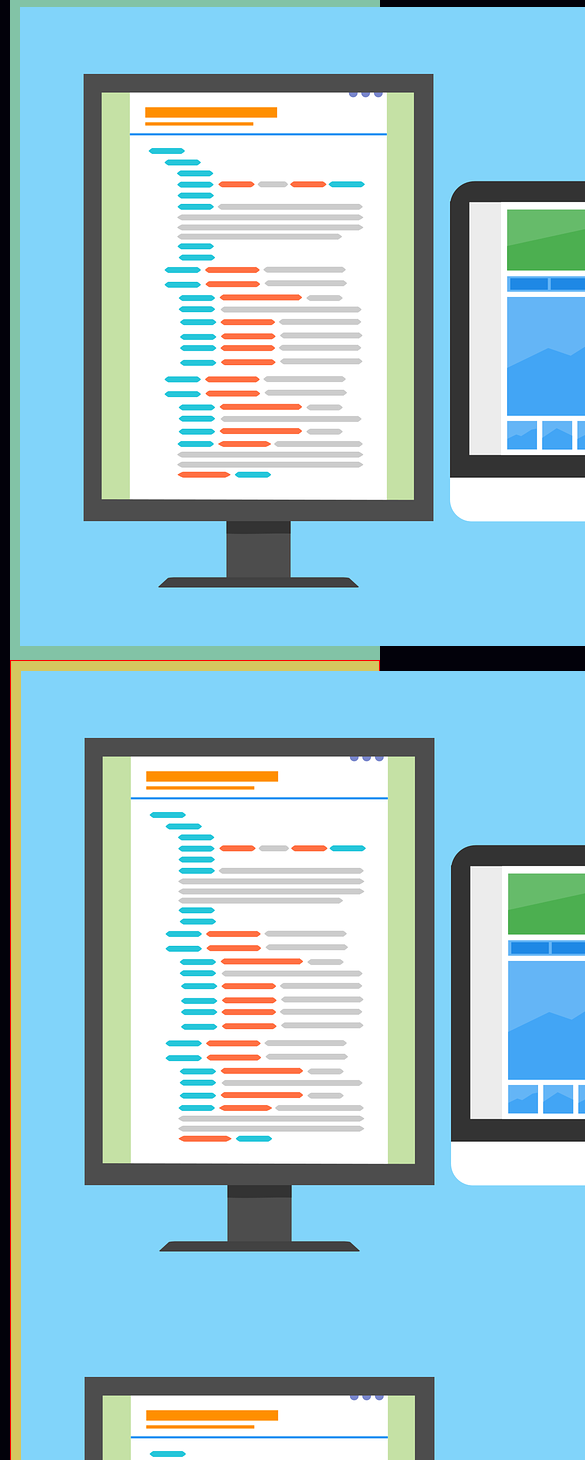
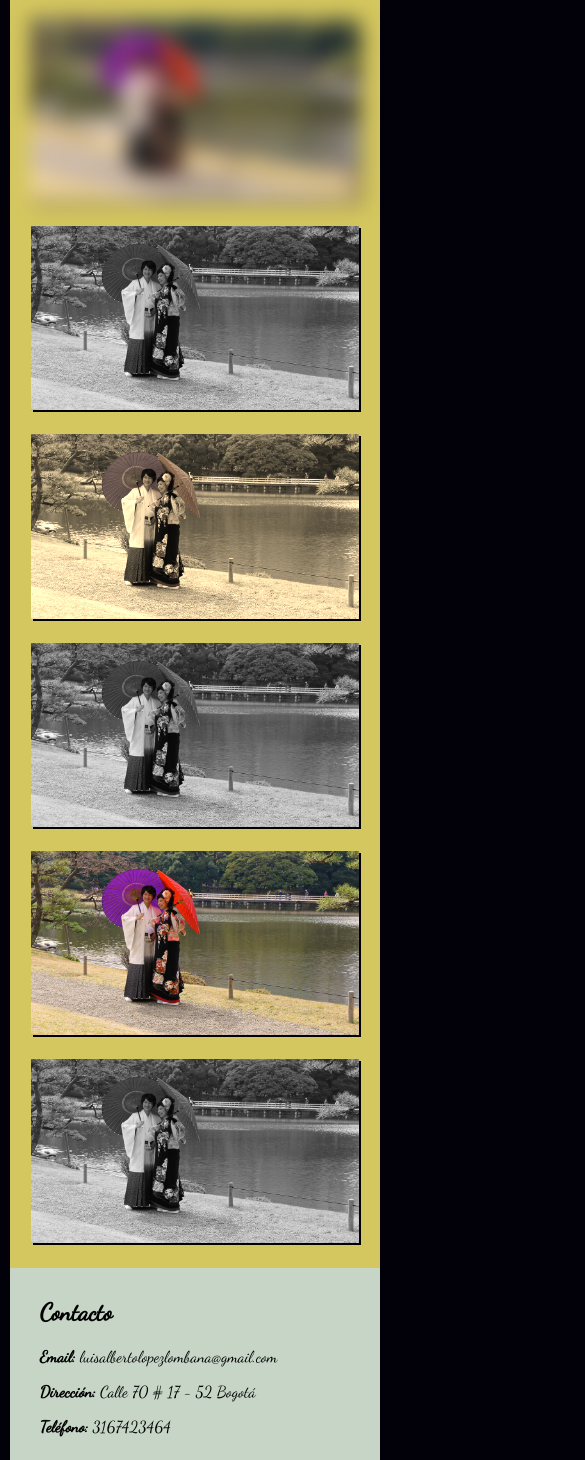
Before and after one commit to LuisAlbertoLopezLombana/EvalCSSyDise-oWebResponsive, a plain HTML site: page secure/retratos.html in a window 390 px wide. Shown: the part 140-1600 px from the top of the page, 585 px wide, since content can reach past the window. Drawn offline with Linux system fonts and the light colour scheme.

Commit message:
Requerimiento 1 - 2 Finalizados. Asignación de filtros a retratos y paisajes

```diff
--- a/css/style.css
+++ b/css/style.css
@@ -77,25 +77,26 @@ body{
   width: 900px;
   display:block;
   margin:auto;
-  animation: ocultarScroll 1.5s;
+  animation: ocultarScroll 4s;
+
 }
 
-/*Animaciones para body y sección de contenido.*/
+/*Animaciones body y sección de contenido.*/
 @-webkit-keyframes ocultarScroll {
-  0% {
-    overflow:hidden;
+  from{
+      overflow:hidden;
   }
-  100%{
-    overflow:auto;
+  to{
+      overflow:auto;
   }
 }
 
 @-webkit-keyframes deslizarVerticalmente {
   0% {
-    transform: translateY(100%);
+    transform: translateY(150%);
   }
-  70% {
-    transform: translateY(-7%);
+  60% {
+    transform: translateY(-5%);
   }
   100%{
     transform: translateY(0%);
@@ -131,10 +132,10 @@ figure[class*= "imagenCentral"] {
 Imagenes Secundarias
 */
 
-#seccImgSecundaria{
+#seccImg{
   padding: 10px 30px 10px 30px;
   background-color:  #d5c75f;
-  border: 1px solid red;
+  border: 1px solid #d5c75f;
   display: flex;
   flex-flow: row wrap;
 }
@@ -188,6 +189,28 @@ figcaption{
 }
 
 
+
+#imagenPaisajeRetrato {
+  text-align: center;
+  margin: 10px ;
+  flex: 1 2 30%;
+}
+
+/*Filtros*/
+
+#imagenPaisajeRetrato:nth-child(1){
+  filter: blur(10px);
+}
+
+#imagenPaisajeRetrato:nth-child(3){
+  filter: sepia(90%);
+}
+
+#imagenPaisajeRetrato:nth-child(2n+0){
+  filter: grayscale(100%);
+}
+
+
 /*
 Pie de página
 */
@@ -223,7 +246,8 @@ Media para dispositivos móviles
   #seccImgCentral{
     padding: 10px;
   }
-  #seccImgSecundaria{
+
+  #seccImg{
     padding: 10px;
   }
 
@@ -234,9 +258,16 @@ Media para dispositivos móviles
   #imagenSecundariaDer{
     margin-left: 0%;
   }
-h1{
-    width: 100%;
-}
+
+  #imagenPaisajeRetrato {
+    text-align: center;
+    margin: 10px ;
+    flex: 1 2 100%;
+  }
+
+  h1{
+      width: 100%;
+  }
 
   nav{
     display: block;
--- a/secure/retratos.html
+++ b/secure/retratos.html
@@ -19,18 +19,30 @@
 					<ul>
 						<li><a href="../index.html">Inicio</a></li>
 						<li><a href="paisajes.html">Paisajes</a></li>
-          <li><a href="retratos.html"  class="nounderline">Retratos</a></li>
+						<li><a href="retratos.html" class="nounderline">Retratos</a></li>
 					</ul>
 				</nav>
 		</header>
 
-  <section id="seccImgCentral">
-	  <img id="imagenCentral" src="../img/disWebCssHtml.png" alt="Diseño web CSS - HTML">
-	</section>
-
-	<section id="seccImgSecundaria">
-	  <img id="imagenSecundariaIzq" src="../img/disWebCssHtml.png" alt="Diseño web CSS - HTML">
-	  <img id="imagenSecundariaDer" src="../img/disWebCssHtml.png" alt="Diseño web CSS - HTML">
+	<section id="seccImg">
+		<figure id="imagenPaisajeRetrato">
+			<img  class="imagenInd" src="../img/retrato.jpg" alt="Paisaje">
+		</figure>
+		<figure id="imagenPaisajeRetrato">
+			<img  class="imagenInd" src="../img/retrato.jpg" alt="Paisaje">
+		</figure>
+		<figure id="imagenPaisajeRetrato">
+			<img  class="imagenInd" src="../img/retrato.jpg" alt="Paisaje">
+		</figure>
+		<figure id="imagenPaisajeRetrato">
+			<img  class="imagenInd" src="../img/retrato.jpg" alt="Paisaje">
+		</figure>
+		<figure id="imagenPaisajeRetrato">
+			<img  class="imagenInd" src="../img/retrato.jpg" alt="Paisaje">
+		</figure>
+		<figure id="imagenPaisajeRetrato">
+			<img  class="imagenInd" src="../img/retrato.jpg" alt="Paisaje">
+		</figure>
 	</section>
 
 	<footer>
@@ -47,15 +59,15 @@
 	    </div>
 	    <div class="redesSocialesFooter">
 	      <h2>Redes sociales</h2>
-      <p><img src="../img/facebookIcon.svg" width="5%"> Luis.Alberto.Lopez.Lombana</p>
-      <p><img src="../img/linkedin.svg" width="5%"> in/luis-alberto-lópez-lombana-5860b91b</p>
-      <p><img src="../img/twitter.svg" width="5%"> lopezlombana</p>
+	      <p><img src="../img/facebookIcon.svg"> Luis.Alberto.Lopez.Lombana</p>
+	      <p><img src="../img/linkedin.svg"> in/luis-alberto-lópez-lombana-5860b91b</p>
+	      <p><img src="../img/twitter.svg"> lopezlombana</p>
 	    </div>
 	    <div class="derechosFooter">
 	      <h2>Derechos</h2>
 	      <p><b>Nombres:</b> Luis Alberto</p>
 	      <p><b>Apellidos:</b> López Lombana</p>
-      <p><img src="../img/copyright.svg" width="5%"> Copyright - 2017</p>
+	      <p><img src="../img/copyright.svg"> Copyright - 2017</p>
 	    </div>
 	  </section>
 	</footer>
```
Also changed, not shown: index.html (+1 -1 lines), secure/paisajes.html (+24 -14 lines), img/arquitecturaJapon.jpg. Lines whose indentation alone changed are shown as unchanged.
